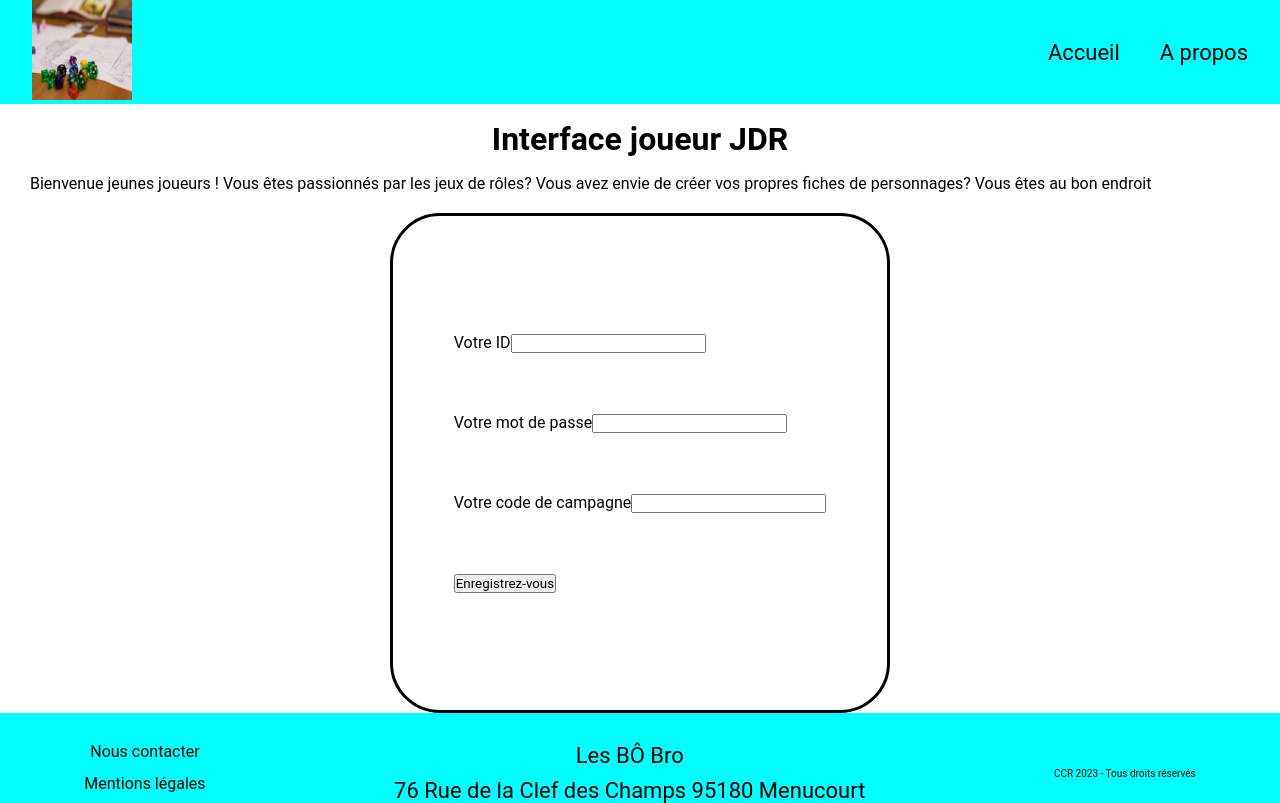
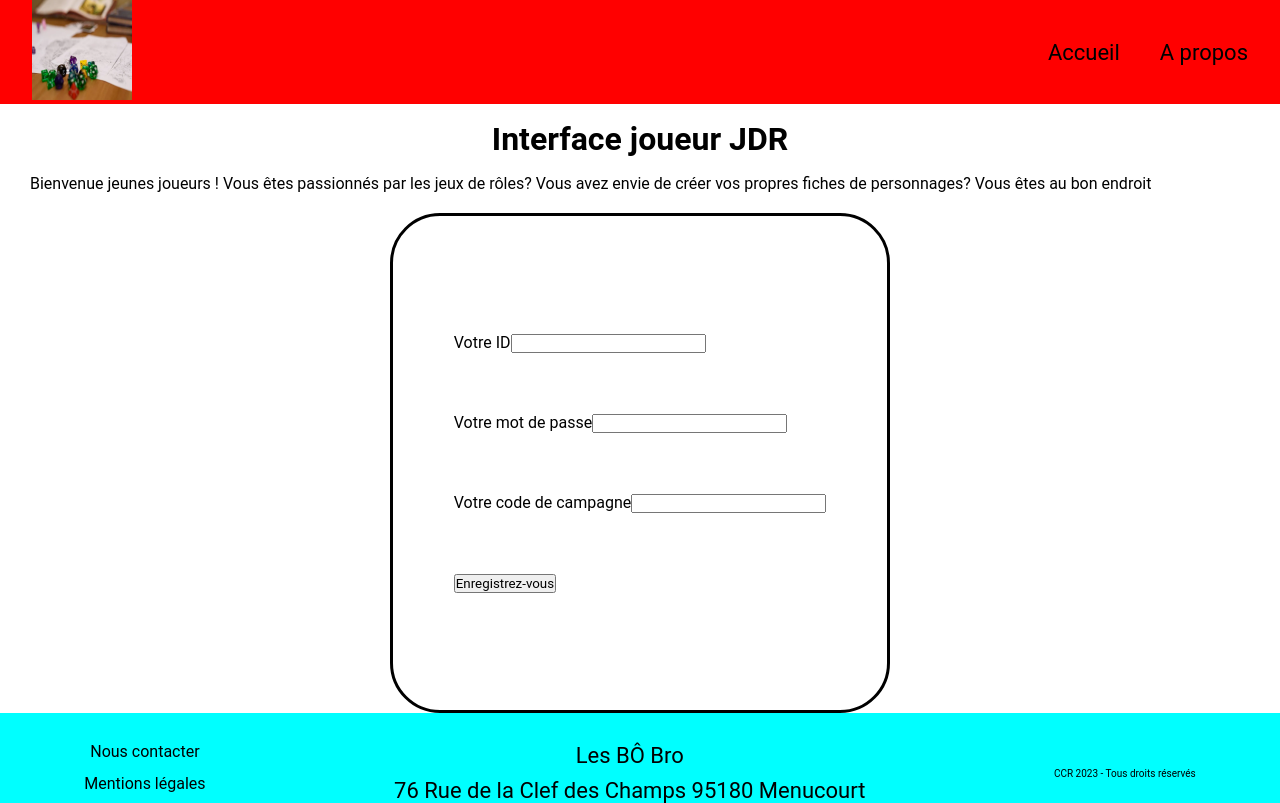
Before and after one commit to M0rgan52/Interface_Joueur_JDR, a React (Create React App) app: page / in a window 1280 px wide. Built offline with nearby package versions, Linux system fonts and the light colour scheme.

Commit message:
Navbar - changement de couleur

```diff
--- a/src/styles/Navbar.css
+++ b/src/styles/Navbar.css
@@ -4,7 +4,7 @@
     justify-content: space-between;
     padding: 0 2rem;
     height: auto;
-    background-color: aqua;
+    background-color: red;
 
 }
 .navbar__links{
```
